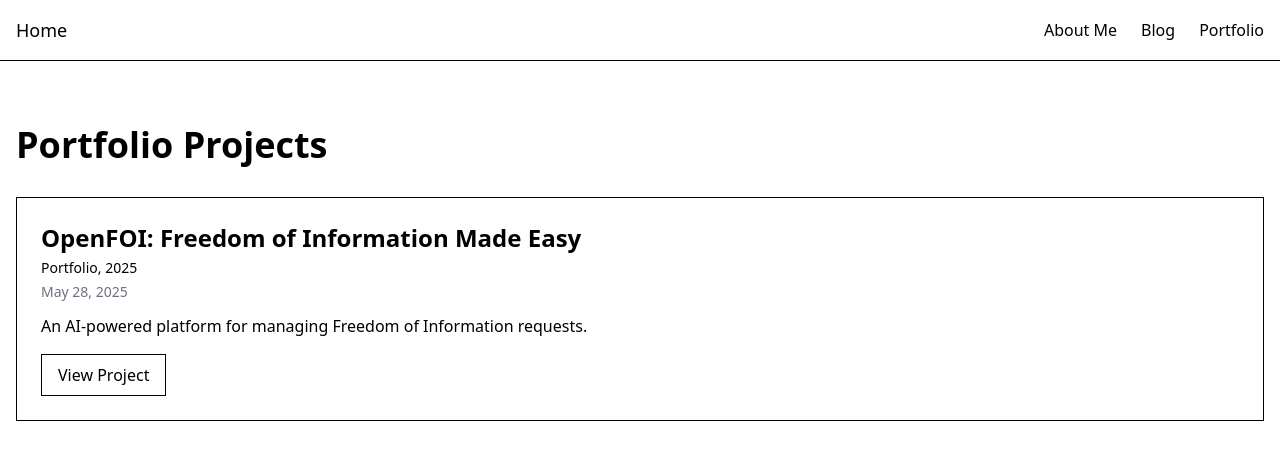
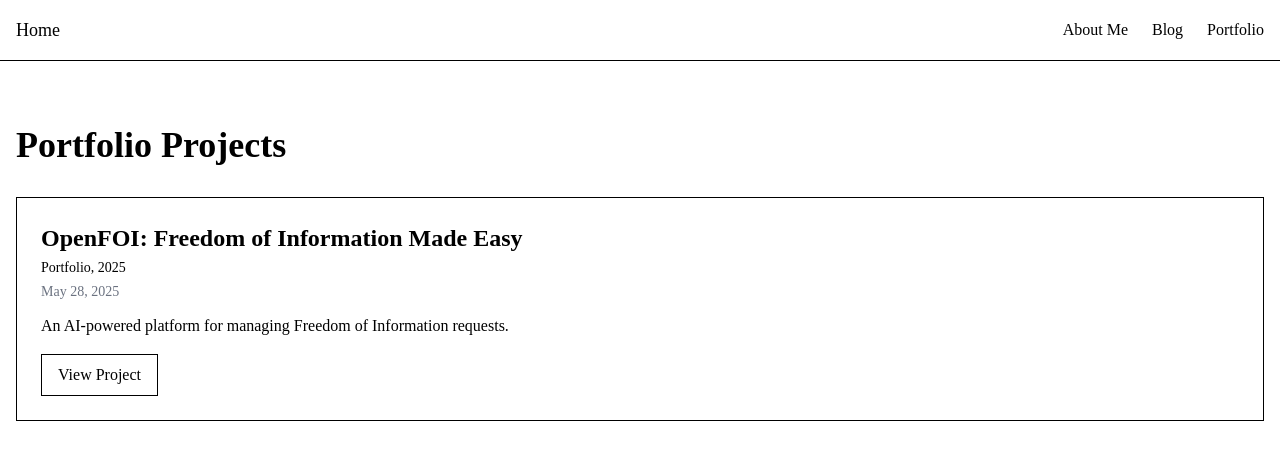
Before and after one commit to macaswalker/website, a React (Create React App) app: page /portfolio in a window 1280 px wide. Shown: the top 460 px of the page. Built offline with nearby package versions, Linux system fonts and the light colour scheme; the HTML template or start-up script is replaced by a standard one.

Commit message:
link to youtube

```diff
--- a/src/data/portfolio/openFOI.js
+++ b/src/data/portfolio/openFOI.js
@@ -4,13 +4,24 @@ const post = {
   publication: "Portfolio, 2025",
   date: "2025-05-28",
   summary: "An AI-powered platform for managing Freedom of Information requests.",
-  video: "/videos/OpenFOI.mp4",
   content: `
 
 ## OpenFOI
 
 Freedom of Information (FOI) requests are a mainstay of British institutions.
 Freedom of Information (FOI) requests are vital for transparency and accountability — yet responding to them remains manually intensive and error-prone. OpenFOI is a streamlined, AI-powered tool for managing FOI workflows end-to-end. Built for journalists, public officials, and civil society organizations, it simplifies response drafting, redaction, export, and request tracking — all in a single interface.
+
+### Video Walkthrough
+
+<iframe
+  width="100%"
+  height="400"
+  src="https://www.youtube.com/embed/tyYoI61JAOo"
+  title="YouTube video player"
+  frameborder="0"
+  allow="accelerometer; autoplay; clipboard-write; encrypted-media; gyroscope; picture-in-picture; web-share"
+  allowfullscreen
+></iframe>
 
 ### Features
 
@@ -33,10 +44,9 @@ Freedom of Information (FOI) requests are vital for transparency and accountabil
 
 ### Reflections
 
-Tony Blair announced that _one of his biggest regrests from government was pushing through the FOI Act (cite) - apparently it leads to a risk-averse culture in the civil service.
-As someone who _believes the civil service should encourage risk taking and increase the risk tolerance of its civil servants (cite), maybe better work should go into trying to reverse the FOI Act instead of making it easier.
-As you may imagine, it is a relatively nebulous question as to how much FOI requests costs the central government each year. Estimates
-from 2010 state that central government expends £24.4 million per year solely on FOI, with local governments  £11.1 million. (cite)
+Tony Blair announced that *one of his biggest regrets from government was pushing through the FOI Act* (cite) — apparently it leads to a risk-averse culture in the civil service.
+As someone who *believes the civil service should encourage risk taking and increase the risk tolerance of its civil servants* (cite), maybe better work should go into trying to reverse the FOI Act instead of making it easier.
+As you may imagine, it is a relatively nebulous question as to how much FOI requests cost the central government each year. Estimates from 2010 state that central government expends £24.4 million per year solely on FOI, with local governments £11.1 million. (cite)
 
 OpenFOI was built to explore how small civic tools can harness AI responsibly in high-stakes, bureaucratic domains. Working on it strengthened my understanding of document workflows, sensitive redaction logic, and user-centric design in the public sector. It’s a simple, extensible base for bringing machine learning to government transparency.
 
@@ -46,7 +56,6 @@ OpenFOI was built to explore how small civic tools can harness AI responsibly in
 Citation for FOI cost: https://www.ucl.ac.uk/constitution-unit/sites/constitution-unit/files/cost-of-foi.pdf
 
 ---
-
 `
 };
 
--- a/src/styles.css
+++ b/src/styles.css
@@ -1,7 +1,10 @@
 /* styles.css */
 
+* {
+  font-family: 'Times New Roman', Times, serif !important;
+}
+
 body {
-  font-family: 'Times New Roman', Times, serif;
   color: black;
 }
 
```
